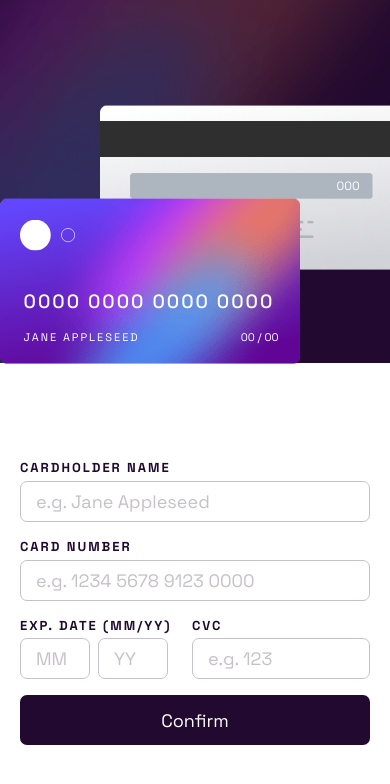
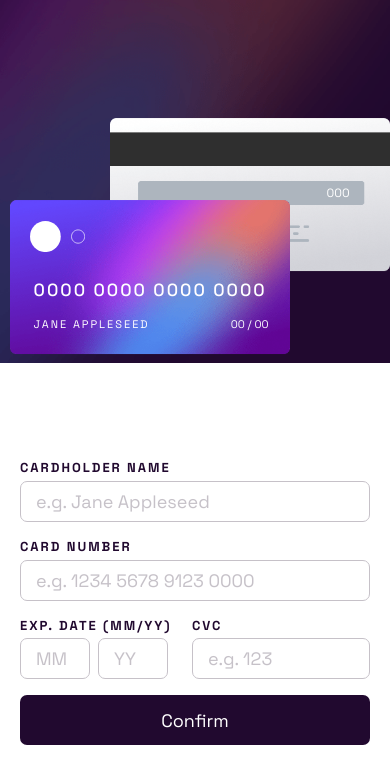
Before and after one commit to FilipeSBabosa/Form_Cartao, a plain HTML site: page index.html in a window 390 px wide. Drawn offline with Linux system fonts and the light colour scheme.

Commit message:
mediaquery
ajustes

```diff
--- a/style.css
+++ b/style.css
@@ -254,6 +254,9 @@ form button{
     }
 }
 @media screen and (max-width: 900px){
+    .front-card, .front-card img, .back-card, .back-card img{
+        width: 280px;
+    }
     .container{
         flex-direction: column;
     }
@@ -281,7 +284,7 @@ form button{
     }
     #number{
         position: relative;
-        font-size: 1.2em;
+        font-size: 1.1em;
         bottom: 5rem;
     }
     .card_info{
@@ -297,7 +300,7 @@ form button{
         left: 1.3rem;
     }
     #cvc{
-        bottom: 6.4rem;
+        bottom: 6rem;
         right: 2.5rem;
         font-size: 12px;
     }
```
